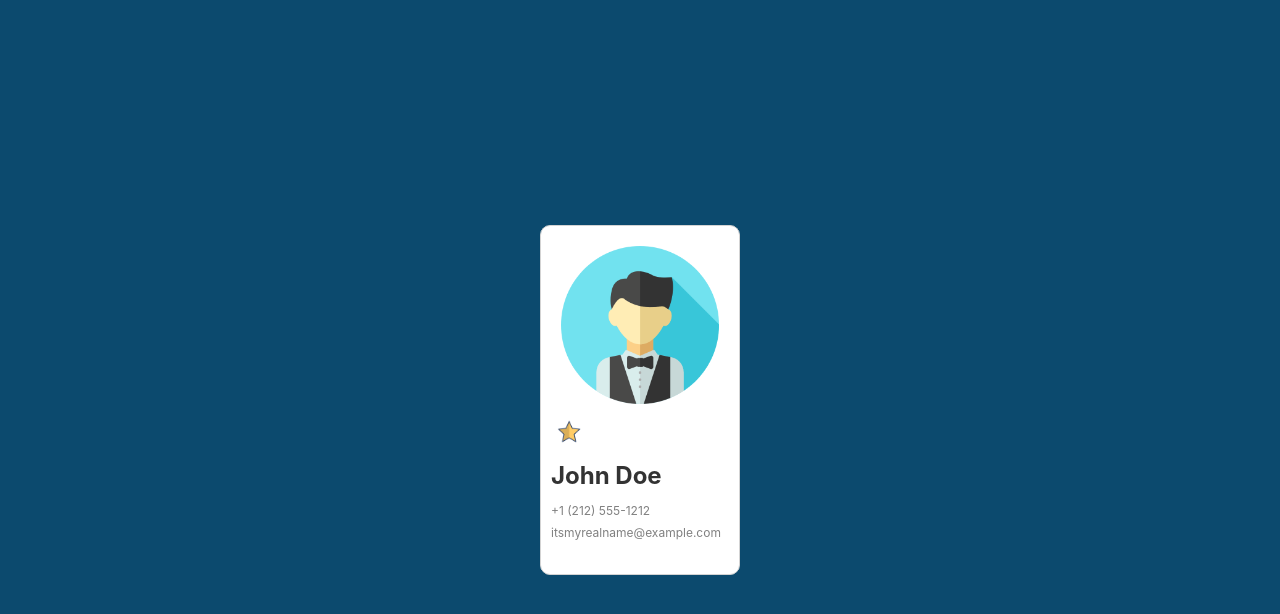
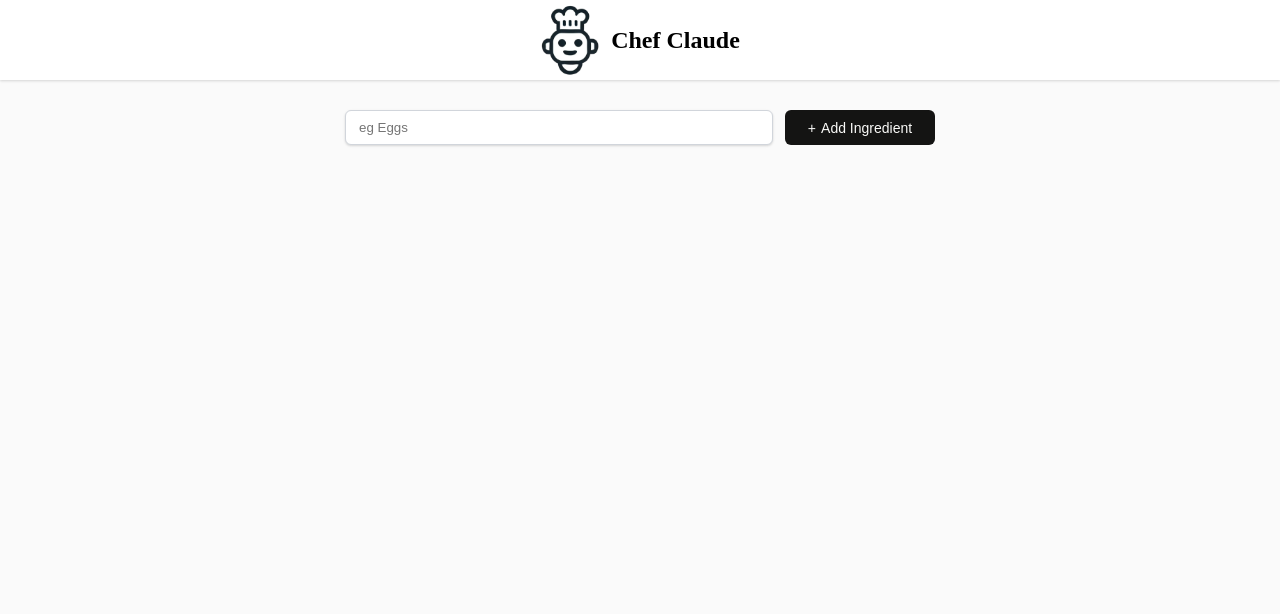
Before and after one commit to dixon24365/Learning-React, a React (Vite) app: page / in a window 1280 px wide. Shown: the top 614 px of the page. Built offline with nearby package versions, Linux system fonts and the light colour scheme.

Commit message:
Did some form practice and refactored the Chef Claude form

```diff
--- a/chef_claude/form.jsx
+++ b/chef_claude/form.jsx
@@ -9,16 +9,14 @@ export default function Form(){
     )
     )
 
-    function handleSubmit(event){
-        event.preventDefault()
-        const formData= new FormData(event.currentTarget)
+    function handleSubmit(formData){
         const newIngredient= formData.get('ingredient')
         setIngredients(prevIngrdients => [...prevIngrdients, newIngredient])
     }
 
     return(
         <main>
-        <form onSubmit={handleSubmit} className="chefClaudeForm" action="">
+        <form action={handleSubmit} className="chefClaudeForm">
             <input className='inputBox' type="text" placeholder="eg Eggs" name='ingredient'/>
             <button>Add Ingredient</button>
         </form>
--- /dev/null
+++ b/src/AppFormPractice.css
@@ -0,0 +1,21 @@
+* {
+    box-sizing: border-box;
+}
+body {
+    margin: 0;
+    padding: 10px;
+    background-color: #2DD4BF;
+}
+
+.input {
+    border-radius: 100px;
+    border: 1px solid black;
+    margin-block: 10px;
+    display: block;
+    height: 2rem;
+    text-indent: 10px;
+}
+
+input[type="submit"] {
+    padding: 10px;
+}
--- /dev/null
+++ b/src/AppFormPractice.jsx
@@ -0,0 +1,34 @@
+import React from 'react';
+import ReactDOM from 'react-dom/client';
+import './AppFormPractice.css'
+
+/**
+ * Challenge: add another label and input for the password field
+ */
+
+function signUp(formData){
+    const email= formData.get("email")
+    const password= formData.get("password")
+    console.log(email)
+    console.log(password)
+}
+
+export default function AppFormPractice() {
+  return (
+    <section>
+      <h1>Signup form</h1>
+      <form action={signUp}>
+        <label htmlFor="email">Email:</label>
+        <input id="email" type="email" name="email" placeholder="joe@schmoe.com" />
+        <br />
+
+        <label htmlFor="password">Password:</label>
+        <input id="password" type="passwoef" name="password" />
+        <br />
+
+        <button>Submit</button>
+
+      </form>
+    </section>
+  )
+}
--- a/src/AppObject.jsx
+++ b/src/AppObject.jsx
@@ -10,18 +10,20 @@ export default function App() {
         lastName: "Doe",
         phone: "+1 (212) 555-1212",
         email: "itsmyrealname@example.com",
-        isFavorite: true
+        isFavorite: false
     })
-    /**
-     * Challenge: Fill in the values in the markup
-     * using the properties of our state object above
-     * (Ignore `isFavorite` for now)
-     */
 
     let starIcon = contact.isFavorite? starFilled :  starEmpty
 
     function toggleFavorite() {
-        console.log("Toggle Favorite")
+        setContact(prevContact=>{
+            return(
+                {
+                    ...prevContact,
+                    isFavorite: !prevContact.isFavorite
+                }
+            )
+        })
     }
 
     return (
--- a/src/main.jsx
+++ b/src/main.jsx
@@ -1,13 +1,14 @@
 import { StrictMode } from 'react'
 import { createRoot } from 'react-dom/client'
-import AppObject from './AppObject'
+// import AppObject from './AppObject'
+// import AppFormPractice from './AppFormPractice'
 // // import './index.css'
 // // import AppContact from './AppContact'
 // // import AppTravel from './AppTravel'
 // // import AppTurtles from './AppTurtles'
 // // import Joke from '../Jokes/joke'
-// import ChefHeader from '../chef_claude/header'
-// import Form from '../chef_claude/form'
+import ChefHeader from '../chef_claude/header'
+import Form from '../chef_claude/form'
 // // import AppClick from './AppClick'
 // // import AppState from './changeState'
 // // import StateCount from './stateCount'
@@ -23,13 +24,14 @@ createRoot(document.getElementById('root')).render(
     {/* <AppTravel/> */}
     {/* <AppTurtles/> */}
     {/* <Joke/> */}
-    {/* <ChefHeader/>
-    <Form/> */}
+    <ChefHeader/>
+    <Form/>
     {/* <AppState/> */}
     {/* <StateCount/> */}
     {/* <AppTernary/> */}
     {/* <Team/> */}
     {/* <AppArray/> */}
-    <AppObject/>
+    {/* <AppObject/> */}
+    {/* <AppFormPractice/> */}
   </StrictMode>,
 )
```
